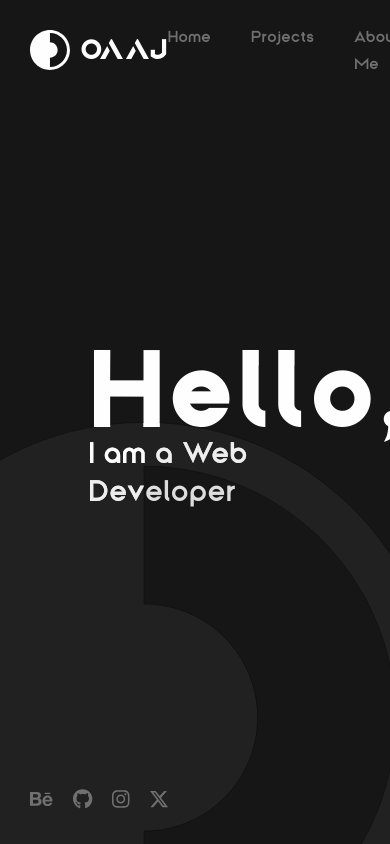
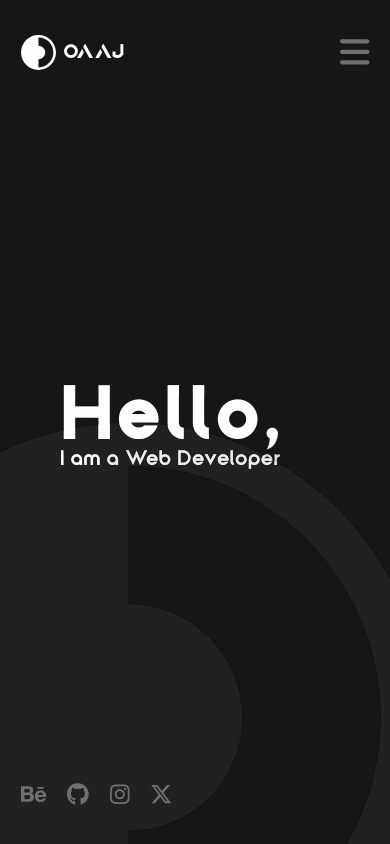
Before and after one commit to oaaj-digitals/portfolio, a React (Vite) app: page / in a window 390 px wide. Built offline with nearby package versions, Linux system fonts and the light colour scheme.

Commit message:
Start responsive design implementation
    - Add media query to "App.css"
    - Create media query breakpoints utils file
    - Make header responsive

```diff
--- a/src/App.css
+++ b/src/App.css
@@ -95,3 +95,28 @@ a {
 li {
 	list-style: none;
 }
+
+/* Media Breakpoints */
+/*
+	0	- 600px(37.5em): 		Phones
+	600 - 900px(56.25em): 		Tablet portriat
+	900 - 1200px(75em): 		Tablet landscape
+*/
+
+@media (max-width: 75em) {
+	html {
+		font-size: 56.25%; /* 1rem = 9px*/
+	}
+}
+
+@media (max-width: 56.25em) {
+	html {
+		font-size: 50%; /* 1rem = 8px*/
+	}
+}
+
+@media (max-width: 37.5em) {
+	html {
+		font-size: 43.75%; /* 1rem = 7px*/
+	}
+}
--- a/src/components/Header.tsx
+++ b/src/components/Header.tsx
@@ -8,17 +8,31 @@ import {
 	faInstagram,
 	faXTwitter,
 } from "@fortawesome/free-brands-svg-icons";
+import { faBars, faXmark } from "@fortawesome/free-solid-svg-icons";
 import { useEffect, useState } from "react";
+import { breakpoints } from "../utils/MediaBreakpoints";
 
 const HeaderEle = s.header`
 	width: 100%;
 	height: 100vh;
 	background-color: var(--color-black);
-	padding: 3rem;
+	padding: 4rem 3rem;
 	overflow: hidden;
 	display:flex;
 	flex-direction: column;
 	justify-content:space-between;
+
+	@media (max-width: ${breakpoints.tabLand}) {
+		padding: 3rem;
+	}
+
+	@media (max-width: ${breakpoints.tabPort}) {
+		padding: 4rem;
+	}
+
+	@media (max-width: ${breakpoints.phone}) {
+		padding: 5rem 3rem;
+	}
 `;
 
 const BgLogo = s.img`
@@ -33,14 +47,13 @@ const BgLogo = s.img`
 
 const HeaderTop = s.div`
 	width: 100%;
-	height: 4rem;
 	display: flex;
 	justify-content: space-between;
 	align-items: center;
 `;
 
 const LogoBox = s.div`
-	height: 100%;
+	height: 5rem;
 	display:flex;
 	align-items: center;
 	gap: 1rem;
@@ -61,8 +74,52 @@ const Nav = s.nav`
 	display: flex;
 	gap: 4rem;
 	font-weight: 700 !important;
+	width: fit-content;
+	height: fit-content;
+	transition: all 0.5s ease;
+
 	& > a:hover{
 		color: var(--color-white);
+	}
+
+	@media (max-width: ${breakpoints.tabPort}) {
+		display: none;
+		width:100%;
+		height:100%;
+		position: fixed;
+		top: 0;
+		right: 0;
+		z-index: 90;
+		flex-direction: column;
+		justify-content: flex-start;
+		align-items: center;
+		gap: 5rem;
+		padding: 20rem 4rem 4rem;
+
+
+		background:rgba(0,0,0,0.7);
+		backdrop-filter: blur(10px);
+
+		& > a{
+			width: 100%;
+			height: fit-content;
+			padding: 2rem 0;
+			text-align: center;
+			font-size: 4rem;
+		}
+
+		& > a:hover {
+			color: var(--color-black);
+			background: var(--color-white);
+		}
+	}
+`;
+
+const MenuBtn = s.div`
+	display: none;
+	z-index: 100;
+	@media (max-width: ${breakpoints.tabPort}) {
+		display: block;
 	}
 `;
 
@@ -91,11 +148,23 @@ const HeaderMain = s.h1`
 		letter-spacing: .2rem;
 		line-height: .8;
 	}
+
+	@media (max-width: ${breakpoints.tabLand}) {
+		padding-left: 10vw;
+	}
+
+	@media (max-width: ${breakpoints.tabPort}) {
+
+	}
+
+	@media (max-width: ${breakpoints.phone}) {
+
+	}
 `;
 
 const SocialMediaBox = s.div`
 	display: flex;
-	gap: 2rem;
+	gap: 3rem;
 	& > a:hover{
 		color: var(--color-white);
 	}
@@ -109,6 +178,15 @@ interface Props {
 
 function Header({ isFull }: Props) {
 	const [currentSlide, setCurrentSlide] = useState(0);
+	const [isMenuOpen, setIsMenuOpen] = useState(false);
+
+	const handleMenuOpen = (state: boolean) => {
+		setIsMenuOpen(!state);
+	};
+
+	useEffect(() => {
+		setIsMenuOpen(false);
+	}, []);
 
 	useEffect(() => {
 		const interval = setInterval(() => {
@@ -119,7 +197,7 @@ function Header({ isFull }: Props) {
 	}, [slides.length]);
 
 	return (
-		<HeaderEle style={isFull == false ? { height: "15vh" } : {}}>
+		<HeaderEle style={isFull == false ? { height: "auto" } : {}}>
 			<HeaderTop>
 				<Link to="/">
 					<LogoBox>
@@ -132,7 +210,19 @@ function Header({ isFull }: Props) {
 					</LogoBox>
 				</Link>
 
-				<Nav>
+				<div>
+					<MenuBtn
+						onClick={() => {
+							handleMenuOpen(isMenuOpen);
+						}}
+					>
+						<FontAwesomeIcon
+							icon={isMenuOpen ? faXmark : faBars}
+							size="3x"
+						/>
+					</MenuBtn>
+
+					<Nav style={isMenuOpen ? { display: "flex" } : {}}>
 						<Link className="nav__link" to="/">
 							Home
 						</Link>
@@ -143,6 +233,7 @@ function Header({ isFull }: Props) {
 							About Me
 						</Link>
 					</Nav>
+				</div>
 			</HeaderTop>
 
 			{isFull && (
@@ -164,22 +255,22 @@ function Header({ isFull }: Props) {
 							href="https://behance.net/oaaj_digital"
 							target="_blank"
 						>
-							<FontAwesomeIcon icon={faBehance} size="lg" />
+							<FontAwesomeIcon icon={faBehance} size="2x" />
 						</a>
 						<a
 							href="https://github.com/oaaj-digitals"
 							target="_blank"
 						>
-							<FontAwesomeIcon icon={faGithub} size="lg" />
+							<FontAwesomeIcon icon={faGithub} size="2x" />
 						</a>
 						<a
 							href="https://instagram.com/oaaj_digital"
 							target="_blank"
 						>
-							<FontAwesomeIcon icon={faInstagram} size="lg" />
+							<FontAwesomeIcon icon={faInstagram} size="2x" />
 						</a>
 						<a href="https://x.com/oaaj_digital" target="_blank">
-							<FontAwesomeIcon icon={faXTwitter} size="lg" />
+							<FontAwesomeIcon icon={faXTwitter} size="2x" />
 						</a>
 					</SocialMediaBox>
 				</>
--- /dev/null
+++ b/src/utils/MediaBreakpoints.ts
@@ -0,0 +1,11 @@
+// Media Breakpoints
+/*
+	0	- 600px(37.5em): 		Phones
+	600 - 900px(56.25em): 		Tablet portriat
+	900 - 1200px(75em): 		Tablet landscape
+*/
+export const breakpoints = {
+	phone: "37.5em",
+	tabPort: "56.25em",
+	tabLand: "75em",
+};
```
Lines whose indentation alone changed are shown as unchanged.
